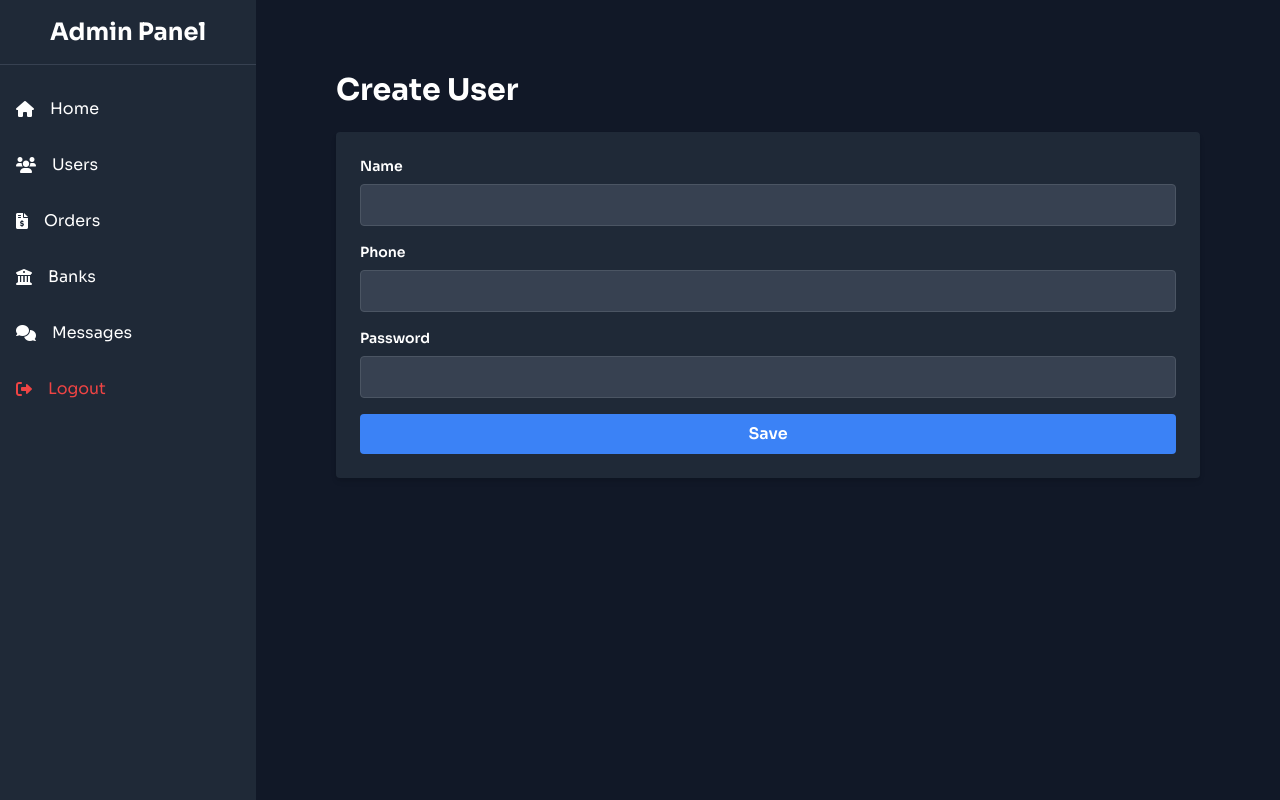
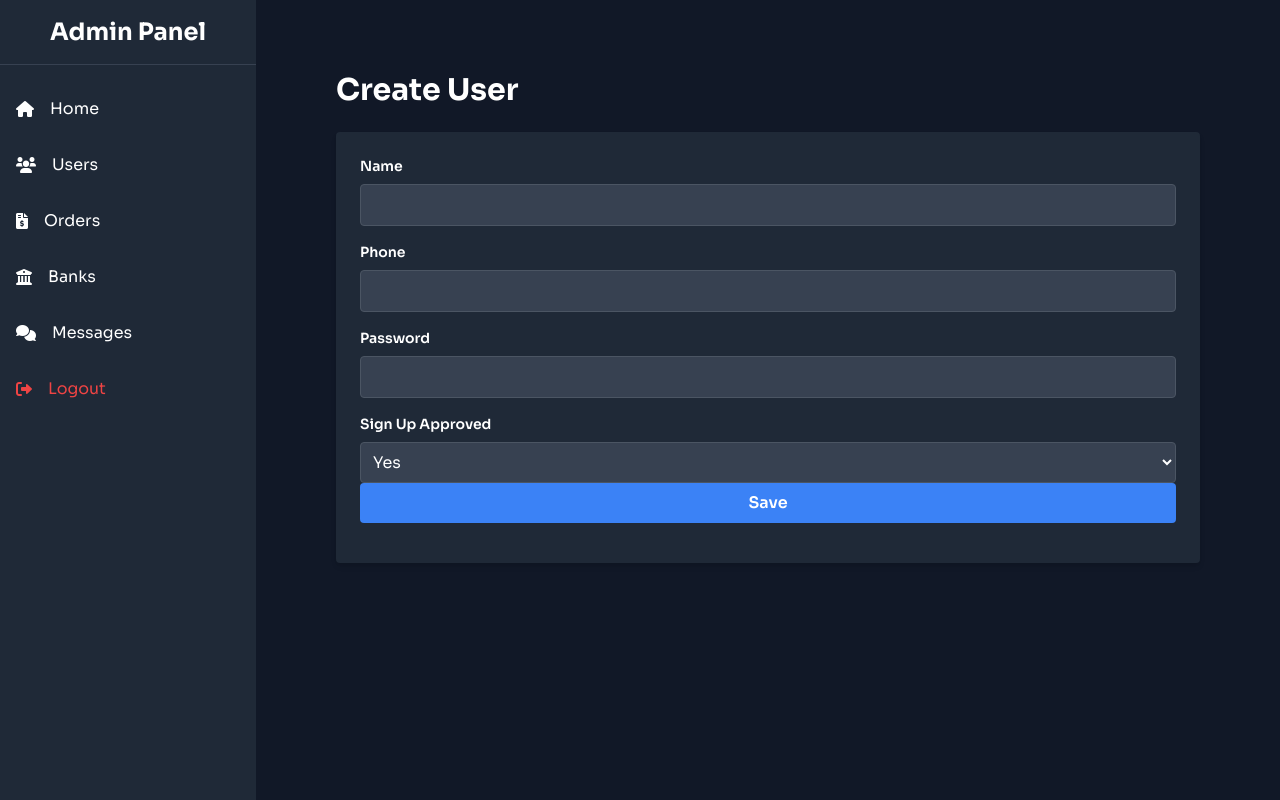
Before and after one commit to zwehtet-dev/inifinity-tg-bot-backend, a Flask app: page /users/create in a window 1280 px wide. Run offline with Flask 2, Linux system fonts and the light colour scheme; the visitor is signed in with stand-in values (Sample User, id 1); some libraries are stand-ins or nearby versions.

Commit message:
Patch: 10 7 2025

```diff
--- a/models.py
+++ b/models.py
@@ -79,6 +79,8 @@ class User(db.Model):
     password = db.Column(db.String(128), nullable=False)  # Store hashed passwords
     created_at = db.Column(db.DateTime, default=now_mmt)
 
+    sign_up_approved = db.Column(db.Boolean, default=False)
+
     # Relationship with Order
     orders = db.relationship("Order", backref="user", lazy=True, cascade="all, delete-orphan")
     def set_password(self, raw_password):
--- a/routes/api/auth.py
+++ b/routes/api/auth.py
@@ -60,6 +60,9 @@ def obtain_token():
     # Assuming passwords are hashed
     if not user or user.password != hashlib.sha256(password.encode()).hexdigest():
         return jsonify({"error": "Invalid phone or password"}), 401
+
+    if not user.sign_up_approved:
+        return jsonify({"error": "User sign-up not approved by admin yet."}), 403
 
     # Generate token
     token = generate_token(phone)
--- a/routes/users.py
+++ b/routes/users.py
@@ -29,16 +29,20 @@ def create_or_edit_user(user_id=None):
         name = request.form.get('name')
         email = request.form.get('email')
         password = request.form.get('password')
+        sign_up_approved = request.form.get('sign_up_approved') == 'true'
 
         if user:  # Update existing user
             user.name = name
             user.email = email
+            user.sign_up_approved = sign_up_approved
             if password:  # Update password only if provided
                 user.set_password(password)
         else:  # Create new user
             new_user = User(
                 name=name,
                 email=email,
+                sign_up_approved=sign_up_approved,
+                created_at=datetime.now()
             )
             new_user.set_password(password)
             db.session.add(new_user)
--- a/templates/users/form.html
+++ b/templates/users/form.html
@@ -16,6 +16,12 @@
             <label class="block text-sm font-semibold mb-2">Password</label>
             <input type="password" name="password" placeholder="{{ 'Leave blank to keep unchanged' if user else '' }}" class="w-full p-2 rounded bg-gray-700 border border-gray-600 focus:outline-none focus:ring-2 focus:ring-blue-500" {{ 'required' if not user else '' }}>
         </div>
+        <div class="mb-4">
+            <label class="block text-sm font-semibold mb-2">Sign Up Approved</label>
+            <select name="sign_up_approved" class="w-full p-2 rounded bg-gray-700 border border-gray-600 focus:outline-none focus:ring-2 focus:ring-blue-500">
+                <option value="true" {% if user and user.sign_up_approved %}selected{% endif %}>Yes</option>
+                <option value="false" {% if user and not user.sign_up_approved %}selected{% endif %}>No</option>
+            </select>
         <button type="submit" class="w-full bg-blue-500 hover:bg-blue-600 text-white p-2 rounded font-semibold">Save</button>
     </form>
 </div>
```
